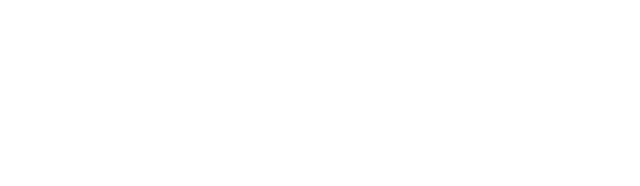
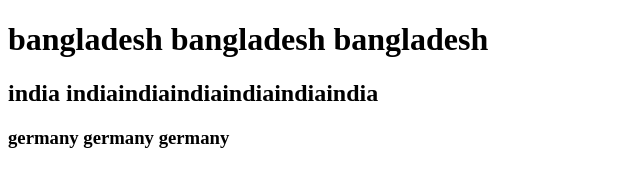
Before and after one commit to ofaisal1988/my-third-repo, a plain HTML site: page index.html in a window 1280 px wide. Shown: the whole page, without its empty margins (0-640 px from the left). Drawn offline with Linux system fonts and the light colour scheme.

Commit message:
added header

```diff
--- a/index.html
+++ b/index.html
@@ -7,6 +7,9 @@
     <title>my third git repo</title>
 </head>
 <body>
+    <h1>bangladesh bangladesh bangladesh</h1>
+    <h2>india indiaindiaindiaindiaindiaindia</h2>
+    <h3>germany germany germany</h3>
 
 </body>
 </html>
```
